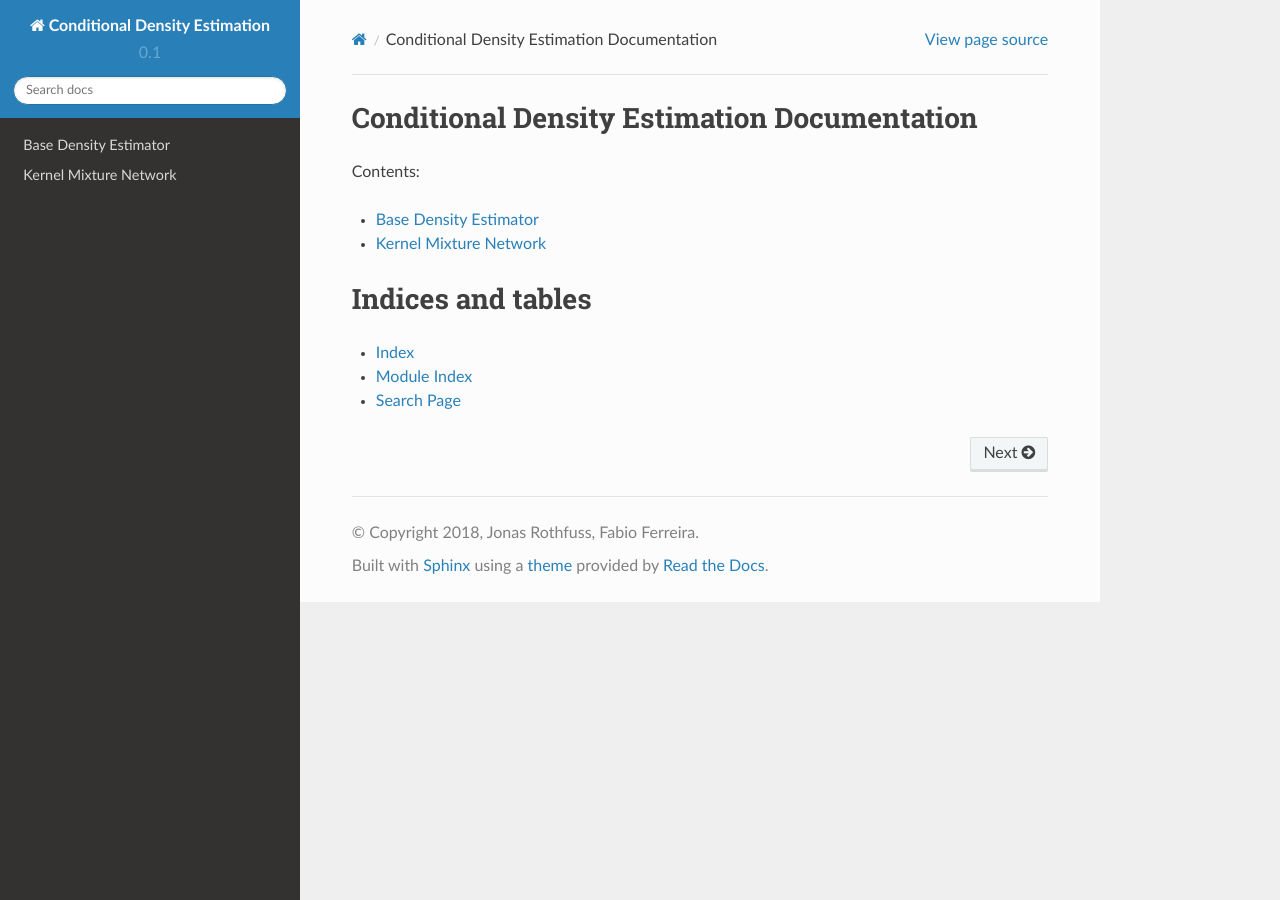
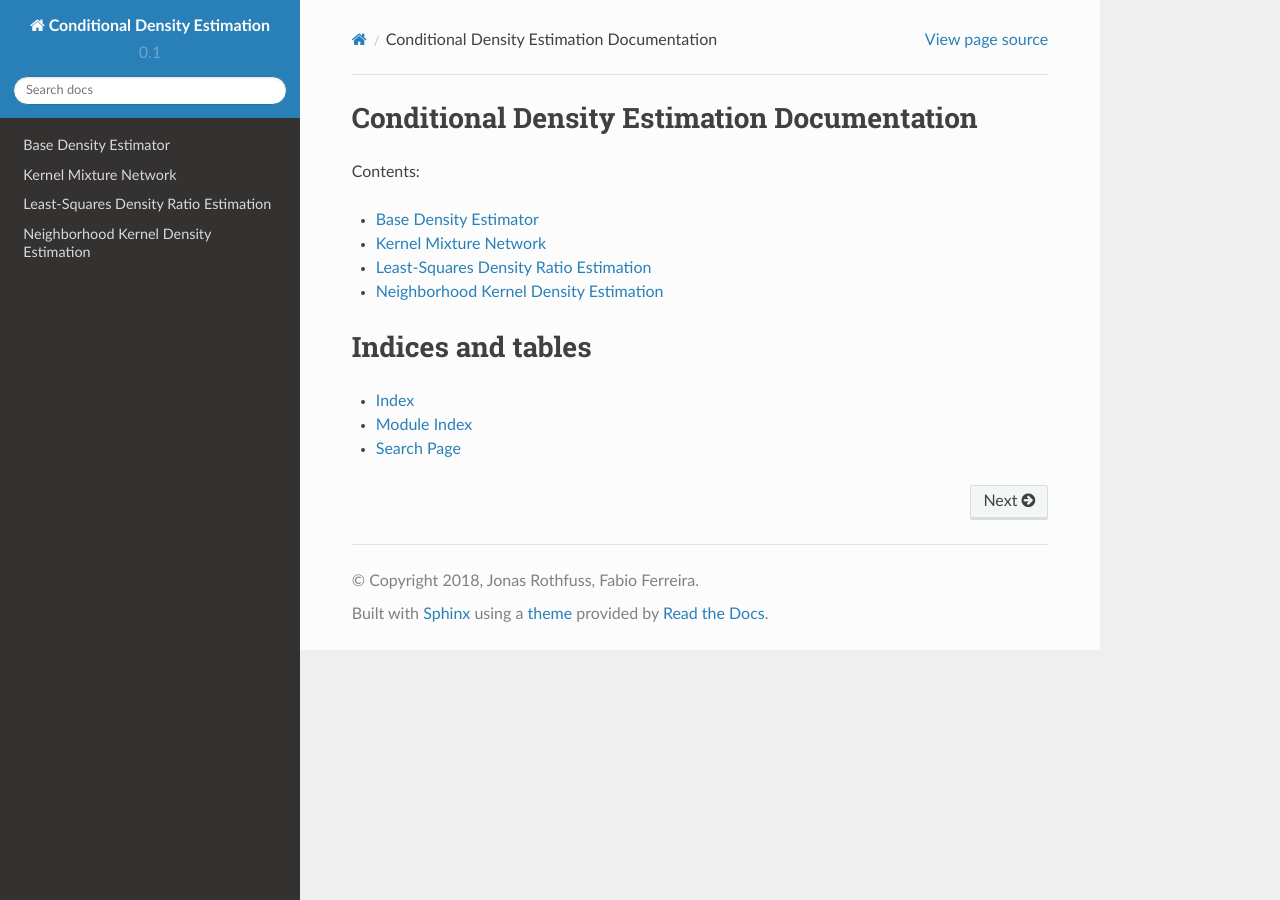
Before and after one commit to freelunchtheorem/Conditional_Density_Estimation, a Sphinx documentation site: the page built from docs/source/index.rst, in a window 1280 px wide. Built offline with Sphinx 7.4.7 and the Read the Docs theme 2.0.0, drawn with Linux system fonts in a browser that asks for light colours.

Commit message:
Add docs markdown for lscde and nkde

```diff
--- a/docs/source/density_estimator/kernel_mixture_network.rst
+++ b/docs/source/density_estimator/kmn.rst
@@ -1,7 +1,7 @@
 Kernel Mixture Network
 ==========================================================
 
-Implementation of Kernel Mixture Network as introduced in [AMB2017]_ with some extra features.
+Implementation of Kernel Mixture Network introduced in [AMB2017]_ with some extra features.
 
 The approach combines unconditional kernel density estimation with a (softmax) neural network,
 obtaining a conditional kernel density estimator.
--- /dev/null
+++ b/docs/source/density_estimator/lscde.rst
@@ -0,0 +1,7 @@
+Least-Squares Density Ratio Estimation
+==================================================
+
+.. automodule:: density_estimator
+
+.. autoclass:: LSConditionalDensityEstimation
+    :members:
--- /dev/null
+++ b/docs/source/density_estimator/nkde.rst
@@ -0,0 +1,7 @@
+Neighborhood Kernel Density Estimation
+==================================================
+
+.. automodule:: density_estimator
+
+.. autoclass:: NeighborKernelDensityEstimation
+    :members:
--- a/docs/source/index.rst
+++ b/docs/source/index.rst
@@ -12,7 +12,10 @@ Contents:
    :maxdepth: 2
 
    density_estimator/base_density_estimator
-   density_estimator/kernel_mixture_network
+   density_estimator/kmn
+   density_estimator/lscde
+   density_estimator/nkde
+
 
 
 
```
